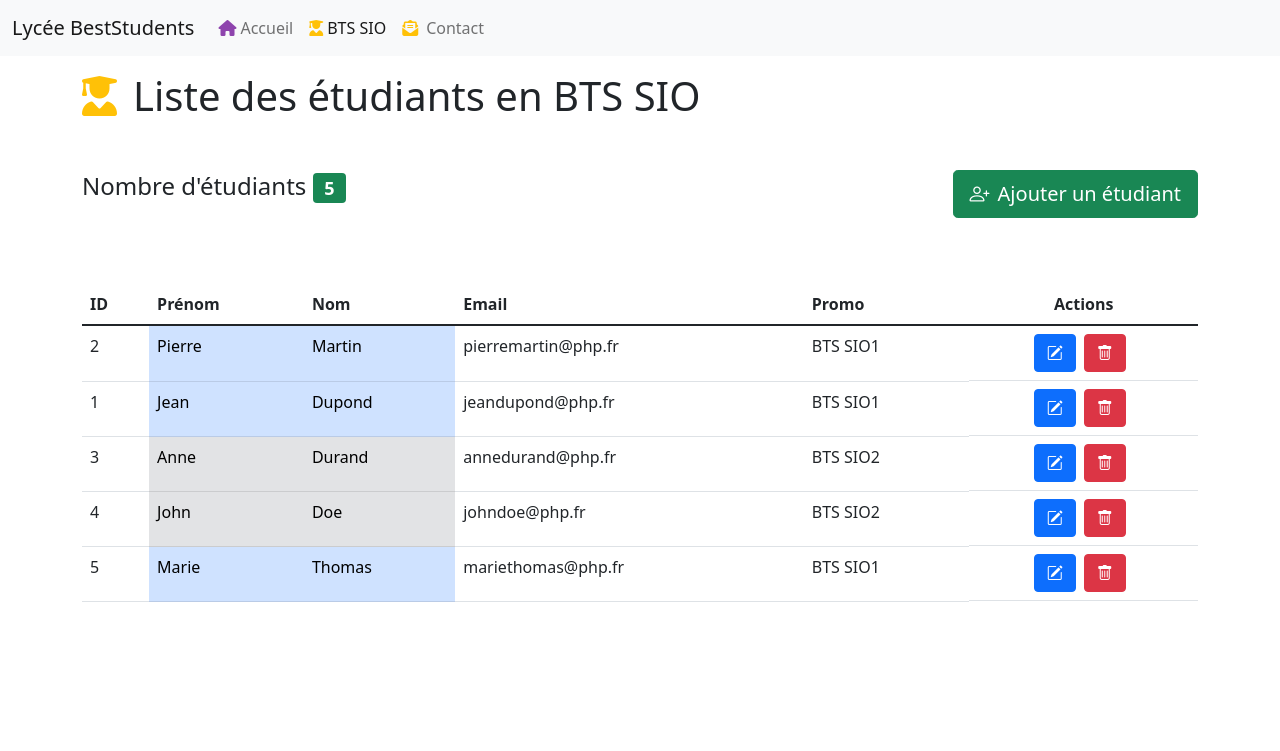
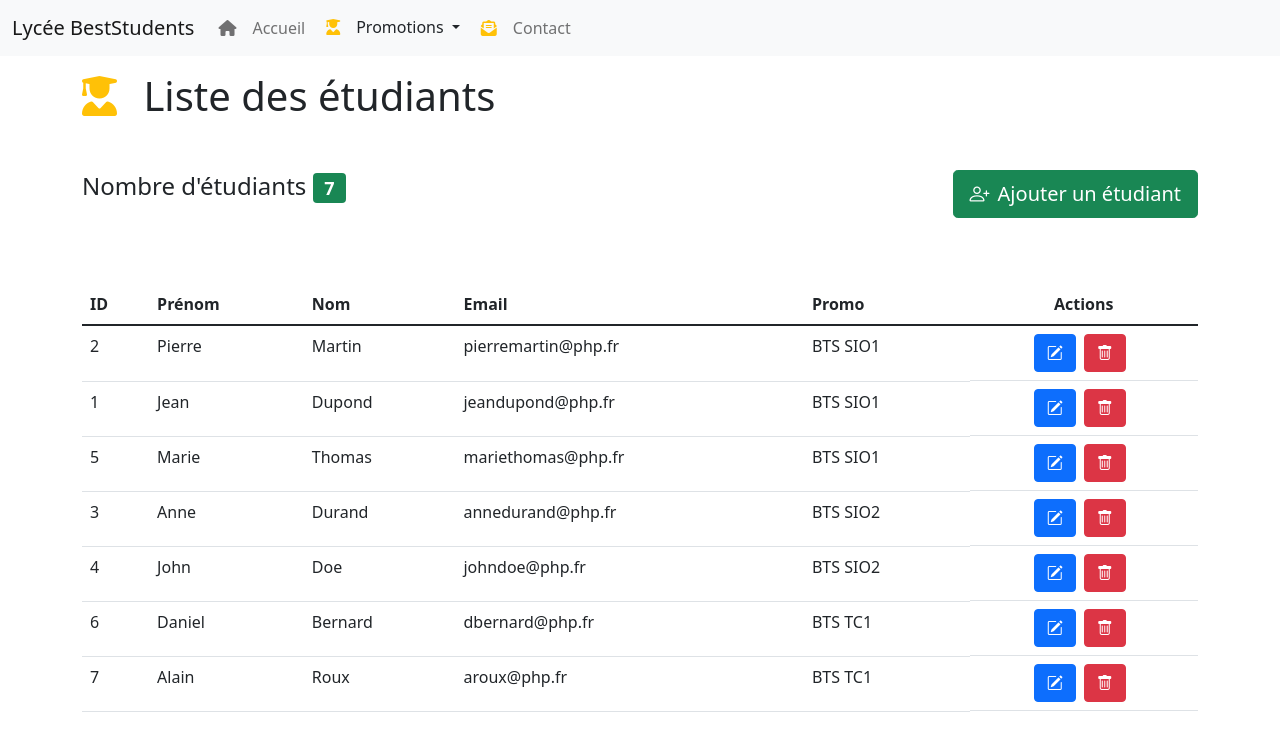
Before and after one commit to flamy39/projet-intro-php, a PHP site: page /etudiants.php in a window 1280 px wide. Shown: the top 751 px of the page. Run offline with PHP 8.4, Linux system fonts and the light colour scheme; some libraries are stand-ins or nearby versions.

Commit message:
Affichage par promotion

```diff
--- /dev/null
+++ b/commun/footer.php
@@ -0,0 +1,3 @@
+<footer class="pt-4 my-md-5 pt-md-5 border-top bg-dark">
+    <p>footer</p>
+</footer>
--- /dev/null
+++ b/commun/header.php
@@ -0,0 +1,35 @@
+<nav class="navbar navbar-expand-lg navbar-light bg-light sticky-top">
+    <div class="container-fluid">
+        <a class="navbar-brand" href="#">Lycée BestStudents</a>
+        <button class="navbar-toggler" type="button" data-bs-toggle="collapse" data-bs-target="#navbarNav" aria-controls="navbarNav" aria-expanded="false" aria-label="Toggle navigation">
+            <span class="navbar-toggler-icon"></span>
+        </button>
+        <div class="collapse navbar-collapse" id="navbarNav">
+            <ul class="navbar-nav">
+                <li class="nav-item">
+                    <a class="nav-link" href="#"><i class="fas fa-home me-3" ></i>Accueil</a>
+                </li>
+                <li class="nav-item">
+                    <?php
+                        $active = $_SERVER["SCRIPT_NAME"]==="/etudiants.php" ? "active" : '';
+                    ?>
+                    <div class="dropdown">
+                        <button class="btn dropdown-toggle" type="button" id="dropdownMenuButton1" data-bs-toggle="dropdown" aria-expanded="false">
+                            <i class="fas fa-user-graduate me-3 text-warning"></i>Promotions
+                        </button>
+                        <ul class="dropdown-menu" aria-labelledby="dropdownMenuButton1">
+                            <li><a class="dropdown-item" href="/etudiants.php">Toutes les promotions</a></li>
+                            <li><a class="dropdown-item" href="/etudiants.php?promo=SIO1">BTS SIO1</a></li>
+                            <li><a class="dropdown-item" href="/etudiants.php?promo=SIO2">BTS SIO2</a></li>
+                            <li><a class="dropdown-item" href="/etudiants.php?promo=TC1">BTS Technico-Commercial1</a></li>
+                            <li><a class="dropdown-item" href="/etudiants.php?promo=TC2">BTS Technico-Commercial2</a></li>
+                        </ul>
+                    </div>
+                </li>
+                <li class="nav-item">
+                    <a class="nav-link" href="../contact.php"><i class="fas fa-envelope-open-text me-3 text-warning"></i></i></i>Contact</a>
+                </li>
+            </ul>
+        </div>
+    </div>
+</nav>
--- /dev/null
+++ b/config/correspondances.php
@@ -0,0 +1,19 @@
+<?php
+
+const TOUTES_LES_PROMOTIONS = "TOUTES";
+
+$correspondances = [
+    "SIO1" => "BTS SIO1",
+    "SIO2" => "BTS SIO2",
+    "TC1" => "BTS TC1",
+    "TC2" => "BTS TC2"
+];
+
+function findCorrespondance(string $parametreURL) : string {
+    global $correspondances;
+    if (array_key_exists($parametreURL,$correspondances)) {
+        return $correspondances[$parametreURL];
+    } else {
+        return TOUTES_LES_PROMOTIONS;
+    }
+}
--- a/contact.php
+++ b/contact.php
@@ -1,5 +1,5 @@
 <?php
-    require_once 'config.php';
+    require_once './config/creneaux.php';
 ?>
 
 <!doctype html>
@@ -17,7 +17,7 @@
 
 <!-- Barre de navigation -->
 <?php
-include_once "header.php"
+include_once "./commun/header.php";
 ?>
 
 <main class="container mt-5">
--- a/etudiants.php
+++ b/etudiants.php
@@ -1,14 +1,22 @@
 <?php
-// Déclaration d'un tableau de personnes
-$etudiants = [
-    ["id" => 2, "nom" => "Martin", "prenom" => "Pierre", "email" => "pierremartin@php.fr", "promo" => "BTS SIO1"],
-    ["id" => 1, "nom" => "Dupond", "prenom" => "Jean", "email" => "jeandupond@php.fr", "promo" => "BTS SIO1"],
-    ["id" => 3, "nom" => "Durand", "prenom" => "Anne", "email" => "annedurand@php.fr", "promo" => "BTS SIO2"],
-    ["id" => 4, "nom" => "Doe", "prenom" => "John", "email" => "johndoe@php.fr", "promo" => "BTS SIO2"],
-    ["id" => 5, "nom" => "Thomas", "prenom" => "Marie", "email" => "mariethomas@php.fr", "promo" => "BTS SIO1"]
-];
+    require_once "./modele/etudiant/etudiantAccesDB.php";
+    require_once "./config/correspondances.php";
+  ?>
+<!-- Tester si le paramètre promo est présent dans la requête -->
+<?php
+    if (isset($_GET["promo"]) && !empty($_GET["promo"]))  {
+        $promotion = findCorrespondance($_GET["promo"]);
+        if ($promotion !== TOUTES_LES_PROMOTIONS) {
+            $etudiants = findEtudiantsByPromotion($promotion);
+        } else {
+            $etudiants = findAllEtudiants();
+        }
+    } else {
+        $promotion = '';
+        $etudiants = findAllEtudiants();
+    }
+?>
 
-?>
 <!doctype html>
 <html lang="en">
 <head>
@@ -25,11 +33,12 @@ $etudiants = [
 
 <!-- Barre de navigation -->
 <?php
-    include_once "header.php"
+include_once "./commun/header.php";
 ?>
 
 <main class="container mt-3">
-    <h1 class="mb-5"><i class="fas fa-user-graduate me-3 text-warning"></i>Liste des étudiants en BTS SIO</h1>
+    <h1 class="mb-5"><i class="fas fa-user-graduate me-3 text-warning"></i>
+        Liste des étudiants <?= $promotion?></h1>
     <div class="d-flex justify-content-between align-items-center">
         <p class="fs-4">Nombre d'étudiants <span class="badge bg-success"><?= sizeof($etudiants) ?> </span></p>
         <button class="btn btn-success btn-lg"> <i class="bi bi-person-plus me-2"></i>Ajouter un étudiant</button>
@@ -56,8 +65,8 @@ $etudiants = [
                     $couleur = $etudiant["promo"] === "BTS SIO1" ? 'table-primary' : 'table-secondary';
                 ?>
                 <td><?= $etudiant["id"] ?></td>
-                <td class="<?= $couleur ?>"><?= $etudiant["prenom"] ?></td>
-                <td <?php if ($etudiant["promo"] === "BTS SIO1") echo "class='table-primary'"; else echo "class='table-secondary'"  ?>><?= $etudiant["nom"] ?></td>
+                <td><?= $etudiant["prenom"] ?></td>
+                <td><?= $etudiant["nom"] ?></td>
                 <td><?= $etudiant["email"] ?></td>
                 <td><?= $etudiant["promo"] ?></td>
                 <td class="d-flex justify-content-center">
--- a/fonctions.php
+++ /dev/null
@@ -1,5 +0,0 @@
-<?php
-
-    function creneaux_html(array $creneaux) {
-
-    }
--- a/header.php
+++ /dev/null
@@ -1,24 +0,0 @@
-<nav class="navbar navbar-expand-lg navbar-light bg-light sticky-top">
-    <div class="container-fluid">
-        <a class="navbar-brand" href="#">Lycée BestStudents</a>
-        <button class="navbar-toggler" type="button" data-bs-toggle="collapse" data-bs-target="#navbarNav" aria-controls="navbarNav" aria-expanded="false" aria-label="Toggle navigation">
-            <span class="navbar-toggler-icon"></span>
-        </button>
-        <div class="collapse navbar-collapse" id="navbarNav">
-            <ul class="navbar-nav">
-                <li class="nav-item">
-                    <a class="nav-link" href="#"><i class="fas fa-home me-1" style="color:#8E44AD"></i>Accueil</a>
-                </li>
-                <li class="nav-item">
-                    <?php
-                        $active = $_SERVER["SCRIPT_NAME"]==="/etudiants.php" ? "active" : '';
-                    ?>
-                    <a  href="etudiants.php" class="nav-link <?= $active ?>"><i class="fas fa-user-graduate me-1 text-warning"></i>BTS SIO</a>
-                </li>
-                <li class="nav-item">
-                    <a class="nav-link" href="contact.php"><i class="fas fa-envelope-open-text me-2 text-warning"></i></i></i>Contact</a>
-                </li>
-            </ul>
-        </div>
-    </div>
-</nav>
--- /dev/null
+++ b/modele/etudiant/etudiantAccesDB.php
@@ -0,0 +1,39 @@
+<?php
+    require_once "etudiantDB.php";
+
+ /**
+ * @return array
+ */
+    function findAllEtudiants() : array {
+        global $etudiantsDB;
+        usort($etudiantsDB,'ascSortByPromo');
+        return $etudiantsDB;
+    }
+
+ /**
+ * @param string $promotion
+ * @return array
+ */
+    function findEtudiantsByPromotion(string $promotion) : array {
+     global $etudiantsDB;
+     $etudiants = [];
+     foreach ($etudiantsDB as $etudiant) {
+         if ($etudiant["promo"] == $promotion) {
+             $etudiants [] = $etudiant;
+         }
+     }
+     usort($etudiants,'ascSortByNom');
+     return $etudiants;
+    }
+
+function ascSortByNom($etudiant1,$etudiant2)
+{
+    if ($etudiant1['nom'] == $etudiant2['nom']) return 0;
+    return ($etudiant1['nom'] > $etudiant2['nom']) ? 1 : -1;
+}
+
+function ascSortByPromo($etudiant1,$etudiant2)
+{
+    if ($etudiant1['promo'] == $etudiant2['promo']) return 0;
+    return ($etudiant1['promo'] > $etudiant2['promo']) ? 1 : -1;
+}
--- /dev/null
+++ b/modele/etudiant/etudiantDB.php
@@ -0,0 +1,11 @@
+<?php
+// Déclaration d'un tableau de personnes
+$etudiantsDB = [
+    ["id" => 2, "nom" => "Martin", "prenom" => "Pierre", "email" => "pierremartin@php.fr", "promo" => "BTS SIO1"],
+    ["id" => 1, "nom" => "Dupond", "prenom" => "Jean", "email" => "jeandupond@php.fr", "promo" => "BTS SIO1"],
+    ["id" => 3, "nom" => "Durand", "prenom" => "Anne", "email" => "annedurand@php.fr", "promo" => "BTS SIO2"],
+    ["id" => 4, "nom" => "Doe", "prenom" => "John", "email" => "johndoe@php.fr", "promo" => "BTS SIO2"],
+    ["id" => 5, "nom" => "Thomas", "prenom" => "Marie", "email" => "mariethomas@php.fr", "promo" => "BTS SIO1"],
+    ["id" => 6, "nom" => "Bernard", "prenom" => "Daniel", "email" => "dbernard@php.fr", "promo" => "BTS TC1"],
+    ["id" => 7, "nom" => "Roux", "prenom" => "Alain", "email" => "aroux@php.fr", "promo" => "BTS TC1"]
+];
```
Also changed, not shown: footer.php (deleted, +0 -37 lines), test.php (deleted, +0 -73 lines), config/creneaux.php (renamed from config.php).
